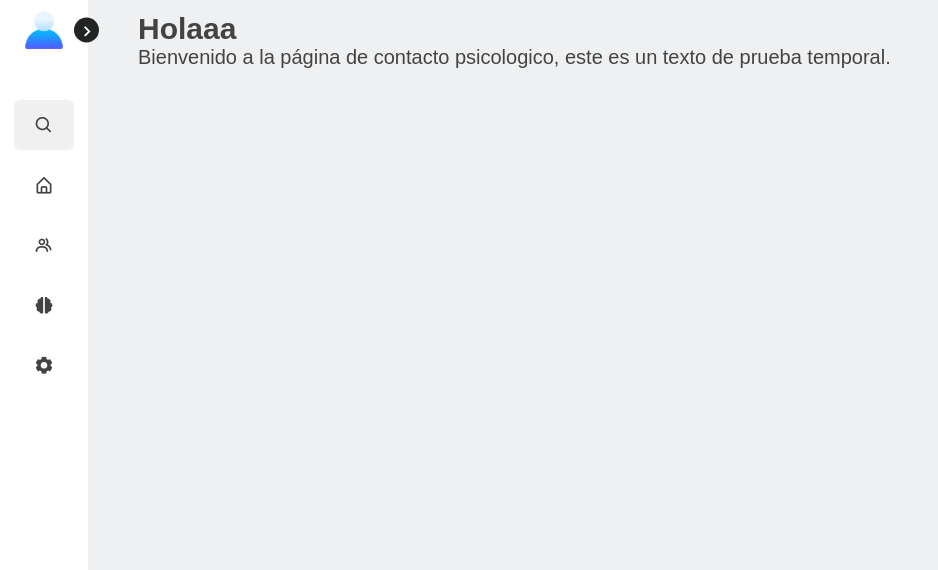
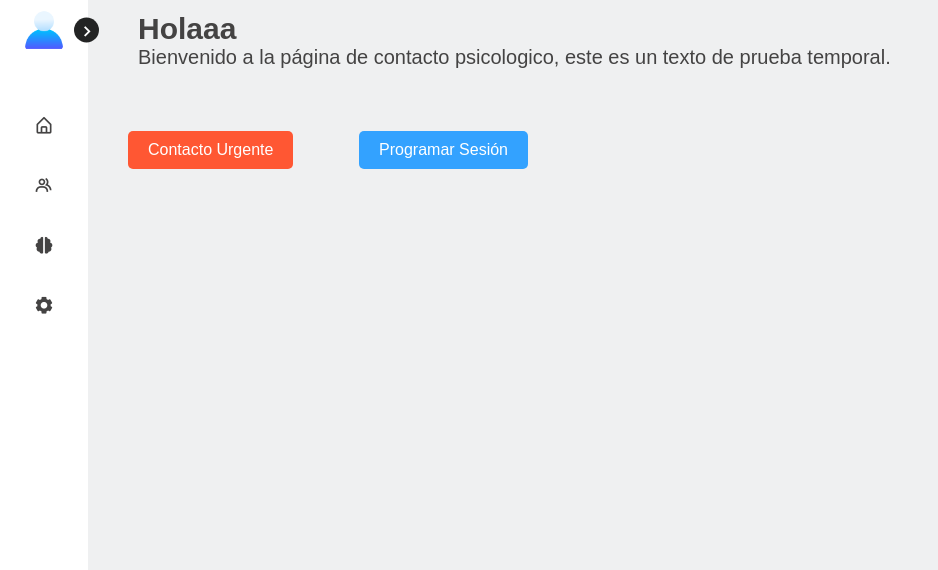
Before and after one commit to tomasbn03/asistente-sm, a PHP site: page /psicologo.php in a window 1280 px wide. Shown: the top 570 px of the page, without its empty margins (0-938 px from the left). Run offline with PHP 8.4, Linux system fonts and the light colour scheme; a user stored in the database is signed in.

Commit message:
Se agregan los cambios

```diff
--- a/about.html
+++ b/about.html
@@ -104,9 +104,9 @@
         </div>
     </div>
     <div class="footer-copyright">
-        <p>&copy; 2023 MentalMatters Virtual. Todos los derechos reservados.</p>
+        <p>&copy;<span id="year"></span>  MentalMatters Virtual. Todos los derechos reservados.</p>
     </div>
 </footer>
-
+<script src="./js/showYear.js"></script>
 </body>
 </html>
--- /dev/null
+++ b/css/botones-ca.css
@@ -0,0 +1,29 @@
+.botones-ca {
+    display: flex;
+    justify-content: space-between; /* Añade espacio entre los botones */
+    padding: 50px; /* Añade padding alrededor de los botones para espacio */
+    float: left;
+    width: 500px;
+}
+
+.botones-ca a {
+    text-decoration: none; /* Quita el subrayado de los enlaces */
+    display: inline-block;
+    padding: 10px 20px; /* Padding alrededor del texto para que parezca un botón */
+    border-radius: 5px; /* Bordes redondeados */
+    color: #fff; /* Color del texto */
+    transition: background-color 0.3s; /* Efecto suave al pasar el ratón por encima */
+}
+
+.contacto-u a {
+    background-color: #ff5733; /* Color de fondo del botón "Contacto Urgente" */
+}
+
+.programar-s a {
+    background-color: #33a2ff; /* Color de fondo del botón "Programar Sesión" */
+}
+
+/* Estilo al pasar el ratón por encima de los botones */
+.botones-ca a:hover {
+    background-color: #555; /* Cambia a tu color deseado */
+}
--- a/evaluacion-clinica.php
+++ b/evaluacion-clinica.php
@@ -38,10 +38,6 @@ $correo = $_SESSION['correo'];
         <div class="menu-bar">
             <div class="menu">
 
-                <li class="search-box">
-                    <i class='bx bx-search icon'></i>
-                    <input type="text" placeholder="Buscar...">
-                </li>
 
                 <ul class="menu-links">
                     <li class="nav-link">
--- a/psicologo.php
+++ b/psicologo.php
@@ -16,6 +16,7 @@ $correo = $_SESSION['correo'];
     <meta charset="UTF-8">
     <meta name="viewport" content="width=device-width, initial-scale=1.0">
     <link href='https://unpkg.com/boxicons@2.1.1/css/boxicons.min.css' rel='stylesheet'>
+    <link rel="stylesheet" href="css/botones-ca.css">
     <link rel="stylesheet" href="css/menu.css">
     <link rel="stylesheet" href="css/styles.css">
 </head>
@@ -38,10 +39,6 @@ $correo = $_SESSION['correo'];
         <div class="menu-bar">
             <div class="menu">
 
-                <li class="search-box">
-                    <i class='bx bx-search icon'></i>
-                    <input type="text" placeholder="Buscar...">
-                </li>
 
                 <ul class="menu-links">
                     <li class="nav-link">
@@ -105,7 +102,18 @@ $correo = $_SESSION['correo'];
         <h1>Holaaa</h1>
             <p>Bienvenido a la página de contacto psicologico, este es un texto de prueba temporal.</p>
         </div>
-
+        <div class="botones-ca">
+            <div class="contacto-u">
+                <a href="">
+                    <span>Contacto Urgente</span>
+                </a>
+            </div>
+            <div class="programar-s">
+                <a href="">
+                    <span>Programar Sesión</span>
+                </a>
+            </div>
+        </div>
     </section>
 
 
--- a/services.html
+++ b/services.html
@@ -94,9 +94,9 @@
         </div>
     </div>
     <div class="footer-copyright">
-        <p>&copy; 2023 MentalMatters Virtual. Todos los derechos reservados.</p>
+        <p>&copy;<span id="year"></span>  MentalMatters Virtual. Todos los derechos reservados.</p>
     </div>
 </footer>
-
+<script src="./js/showYear.js"></script>
 </body>
 </html>
```
Also changed, not shown: foto_perfil.php (added, +26 -0 lines), home.html (+5 -5 lines), index.php (+2 -6 lines), js/showYear.js (added, +18 -0 lines), login-register.php (+5 -12 lines), registro.php (+11 -6 lines), settings.php (+8 -9 lines), css/global.css (line endings or trailing spaces).
